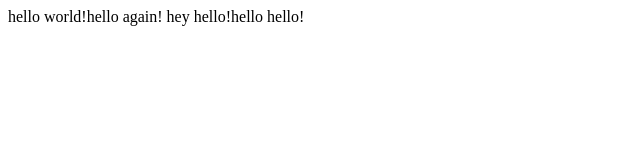
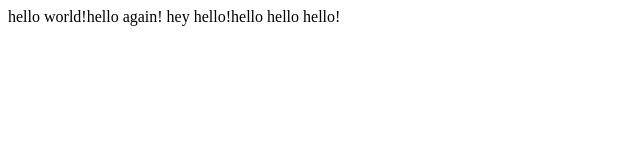
Before and after one commit to Hira-zafar/lecture0, a plain HTML site: page hello.html in a window 1280 px wide. Shown: the full height of the page, 0-640 px from the left. Drawn offline with Linux system fonts and the light colour scheme.

Commit message:
Update hello.html

```diff
--- a/hello.html
+++ b/hello.html
@@ -8,7 +8,7 @@
 
     <body>
 
-          hello world!hello again! hey hello!hello hello!
+          hello world!hello again! hey hello!hello hello hello!
 
           </body>
 
```
